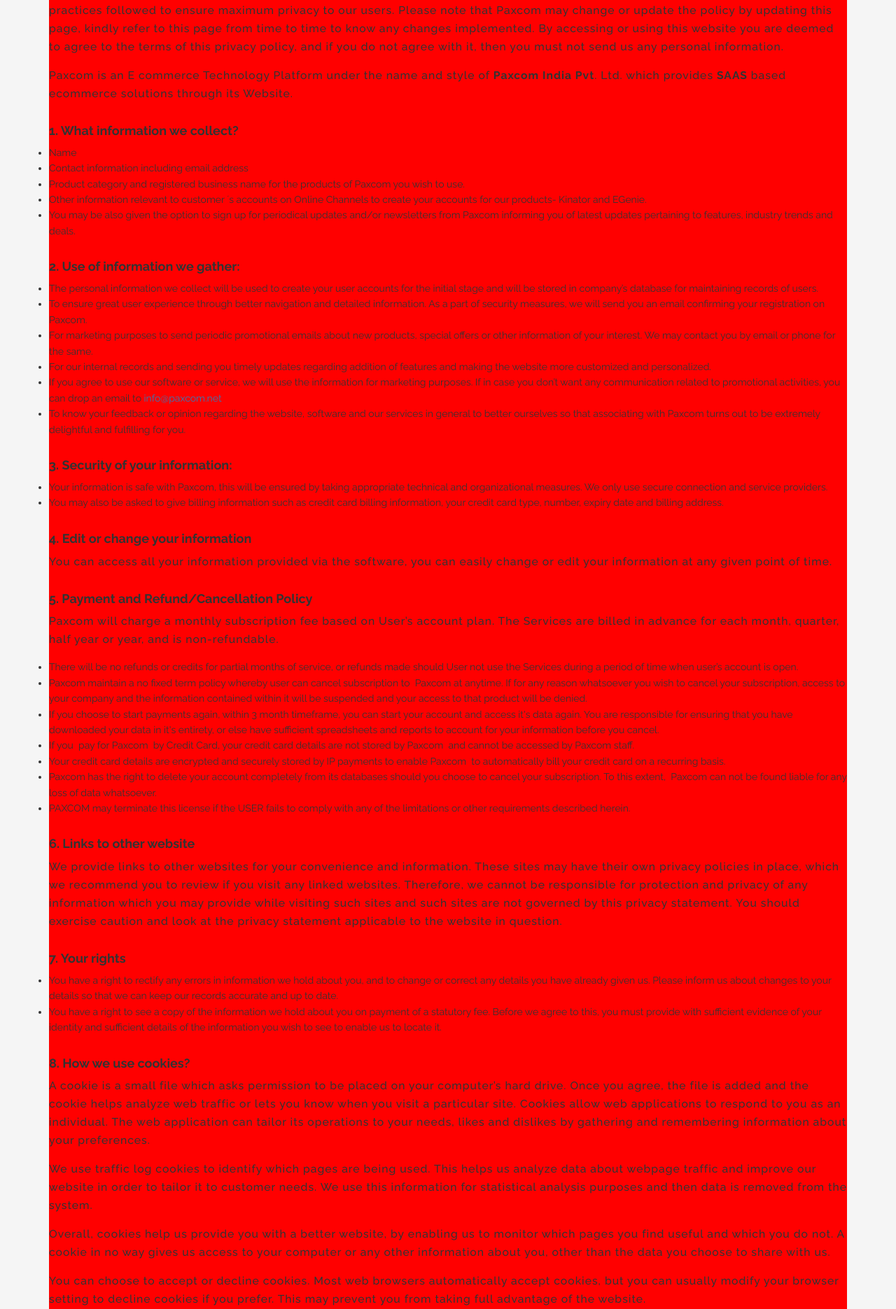
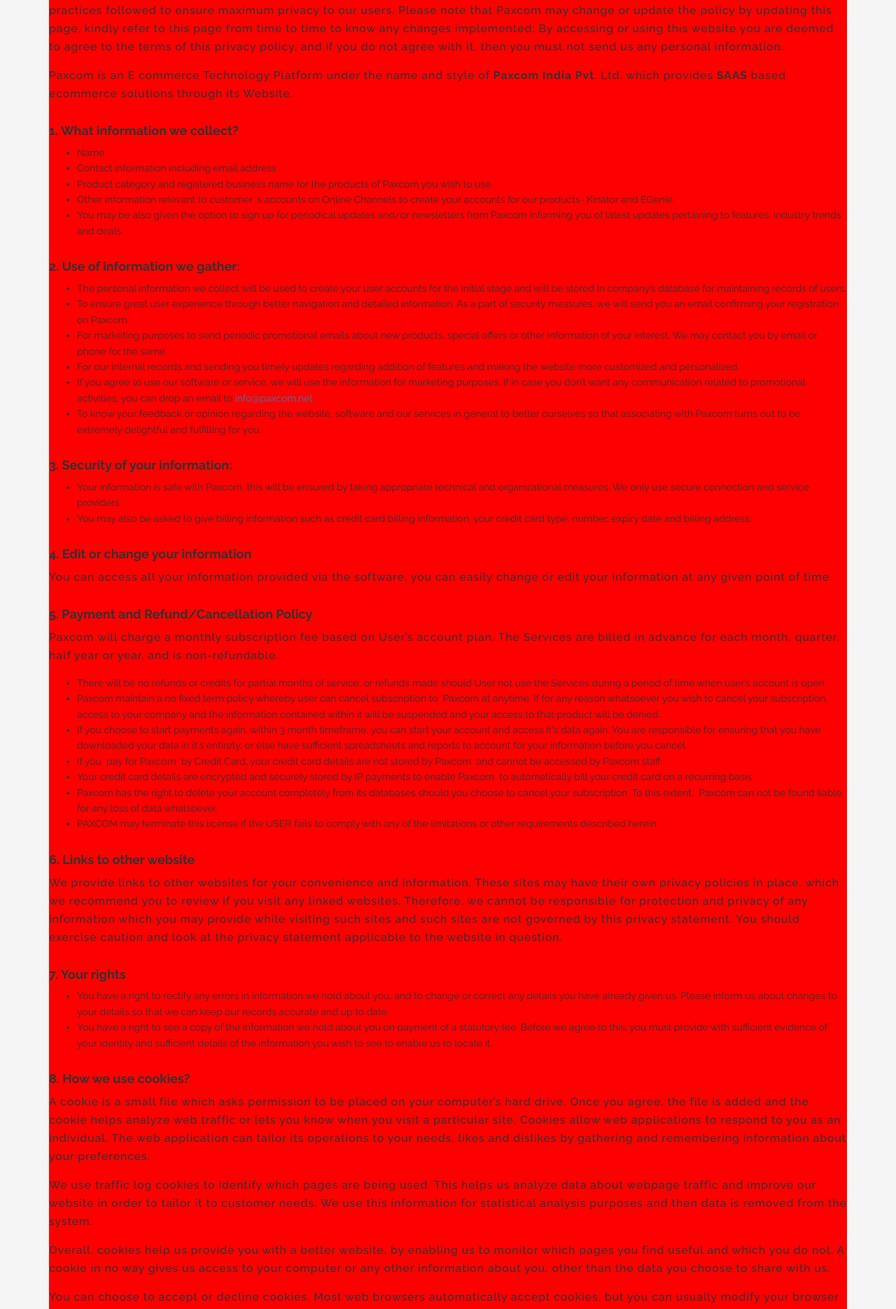
Before and after one commit to paxcom/paxcom.github.io, a Jekyll site: the page built from privacy_policy.md, in a window 1280 px wide. Shown: the part 403-2274 px from the top of the page at 70% size. Built offline with Jekyll 4.4.1, drawn with Linux system fonts in a browser that asks for light colours; comment, search, counter and statistics services are not loaded.

Commit message:
css edit

```diff
--- a/css/style.css
+++ b/css/style.css
@@ -853,8 +853,8 @@
     margin: 0px 0px 15px 0px;
     color: #333;
 }
-.why_sec_cont .pp_listcustom ul{ margin: 0px 0px 0px 40px;}
-.why_sec_cont .pp_listcustom ul li{ padding: 0px; margin: 0px; font-family: 'Raleway', sans-serif; line-height: 33px;}
+ul.pp_listcustom { margin: 0px 0px 0px 40px;}
+.pp_listcustom ul li{ padding: 0px; margin: 0px; font-family: 'Raleway', sans-serif; line-height: 33px;}
 
 
 
```
